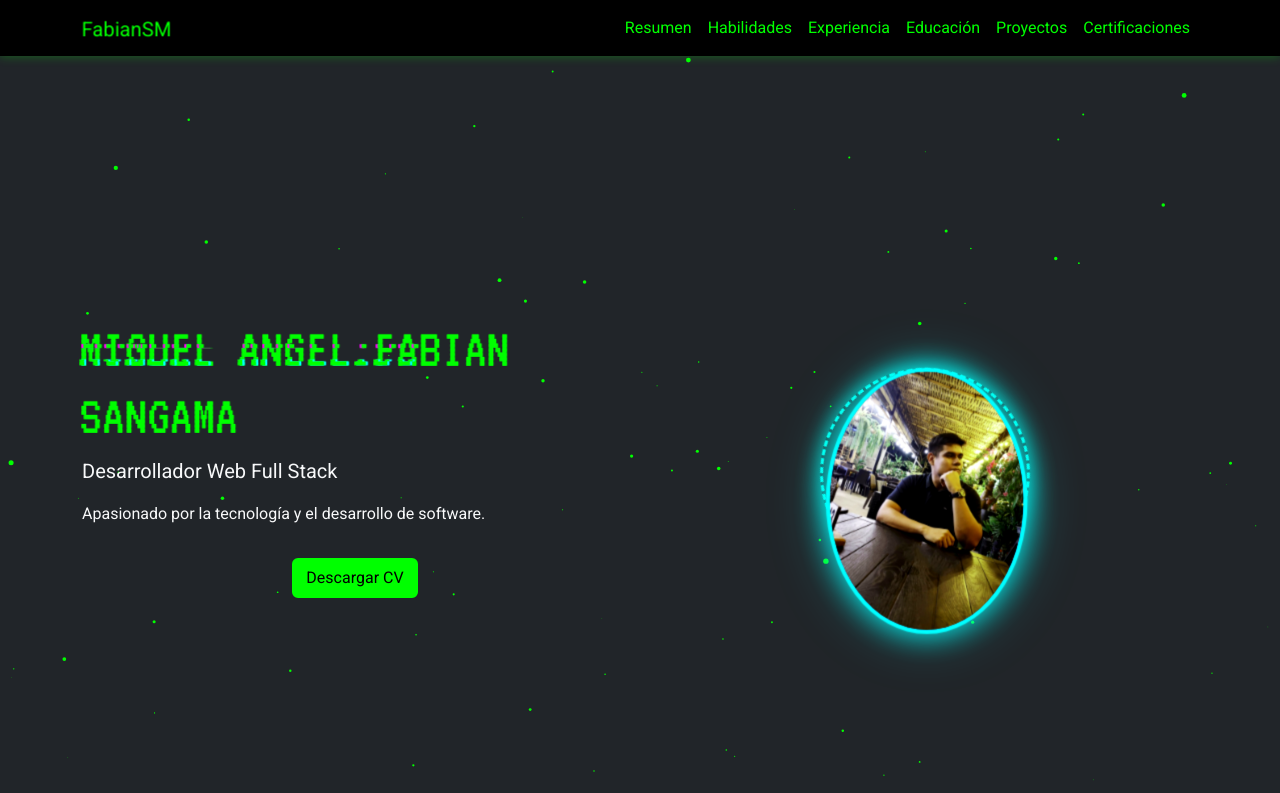
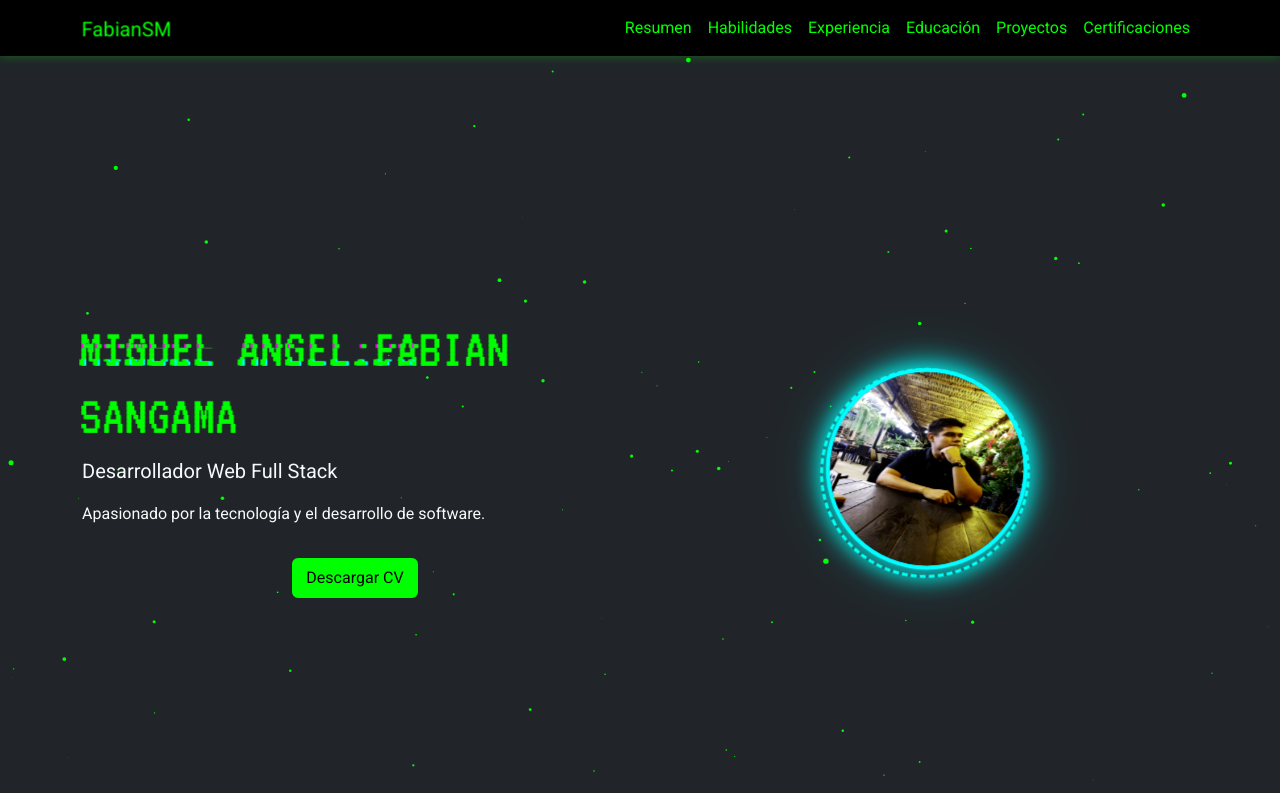
Before and after one commit to Thezero80/curriculum, a plain HTML site: page index.html in a window 1280 px wide. Shown: the top 793 px of the page. Drawn offline with nearby package versions, Linux system fonts and the light colour scheme.

Commit message:
Update index.html

```diff
--- a/index.html
+++ b/index.html
@@ -54,7 +54,7 @@
                 <div class="col-md-6 text-center position-relative">
                     <br>
                     <div class="profile-img-wrapper mx-auto">
-                        <img src="img/profile.jpeg" alt="Foto de perfil" class="img-fluid rounded-circle load-image profile-img-glitch" style="max-width: 200px;">
+                        <img src="img/profile.jpeg" alt="Foto de perfil" class="img-fluid rounded-circle load-image profile-img-glitch" style="width: 200px; height: 200px;">
                         <div class="profile-img-border"></div>
                         <div class="profile-img-scan"></div>
                         <div class="profile-img-glow"></div>
```
